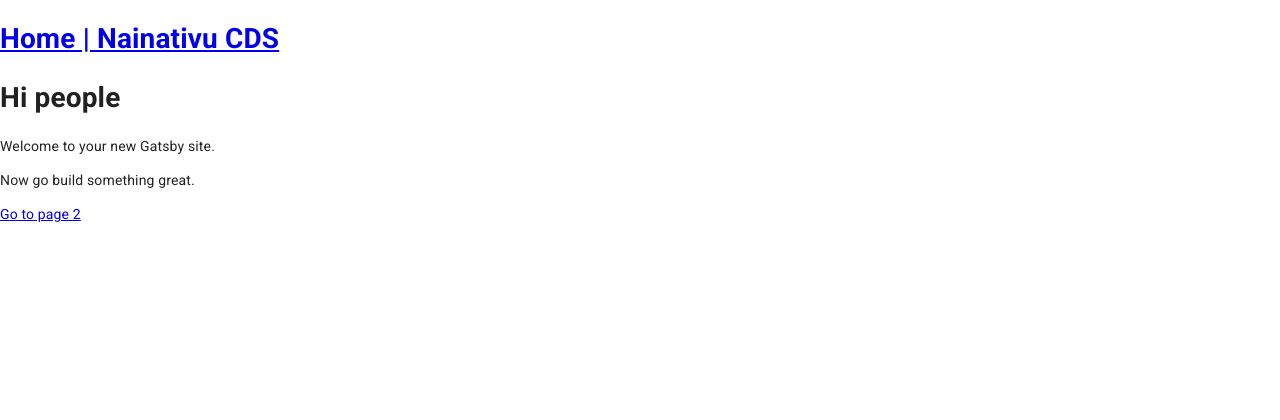
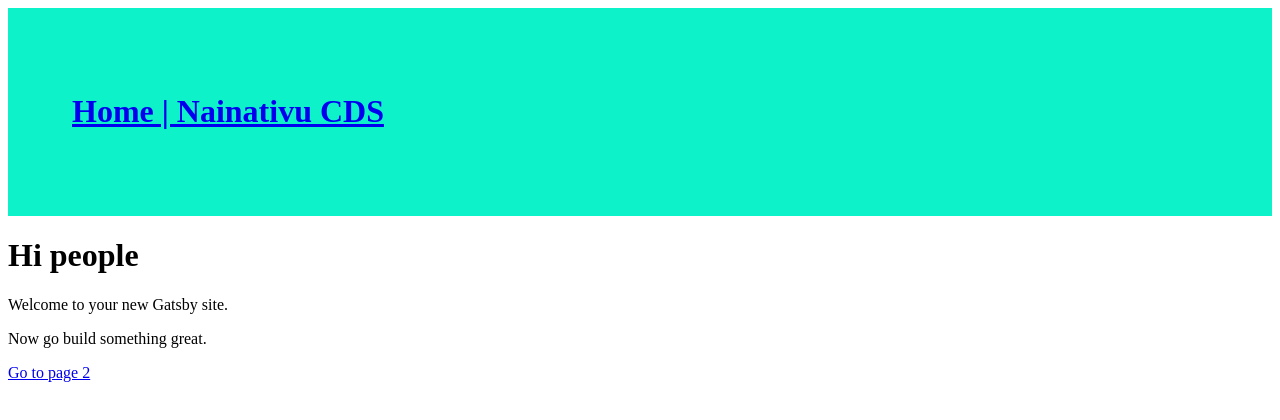
Before and after one commit to jana19-dev/ncds_v3, a Gatsby site in the folder gatsby/: page / in a window 1280 px wide. Built offline with nearby package versions, Linux system fonts and the light colour scheme; Gatsby itself is replaced by a stand-in of ours.

Commit message:
Replace material-ui with styled-components

```diff
--- a/gatsby/gatsby-config.js
+++ b/gatsby/gatsby-config.js
@@ -6,7 +6,7 @@ module.exports = {
     siteUrl: 'https://nainativucds.org'
   },
   plugins: [
-    'gatsby-plugin-material-ui',
+    'gatsby-plugin-styled-components',
     'gatsby-plugin-react-helmet',
     {
       resolve: 'gatsby-source-filesystem',
--- a/gatsby/src/components/header/index.js
+++ b/gatsby/src/components/header/index.js
@@ -2,6 +2,12 @@ import { Link, useStaticQuery, graphql } from 'gatsby'
 import PropTypes from 'prop-types'
 import React from 'react'
 import { Location } from '@reach/router'
+import styled from 'styled-components'
+
+const StyledHeader = styled.header`
+  padding: 4em;
+  background: ${({ theme, colorMode }) => theme[colorMode].main};
+`
 
 const Header = ({ title }) => {
   const data = useStaticQuery(graphql`
@@ -19,7 +25,7 @@ const Header = ({ title }) => {
       {({ location }) => {
         console.log(location)
         return (
-          <header>
+          <StyledHeader colorMode='light'>
             <div>
               <h1>
                 <Link to='/'>
@@ -27,7 +33,7 @@ const Header = ({ title }) => {
                 </Link>
               </h1>
             </div>
-          </header>
+          </StyledHeader>
         )
       }}
     </Location>
--- a/gatsby/src/components/layout.js
+++ b/gatsby/src/components/layout.js
@@ -1,7 +1,6 @@
 import React from 'react'
 import PropTypes from 'prop-types'
-import CssBaseline from '@material-ui/core/CssBaseline'
-import { ThemeProvider } from '@material-ui/core/styles'
+import { ThemeProvider } from 'styled-components'
 
 import Header from './header'
 import Seo from '../components/seo'
@@ -12,12 +11,9 @@ const Layout = ({ title, children }) => {
     <>
       <Seo title={title} />
       <ThemeProvider theme={theme}>
-        <CssBaseline />
         <Header title={title} />
-        <div>
-          <main>{children}</main>
-          <footer />
-        </div>
+        <main>{children}</main>
+        <footer />
       </ThemeProvider>
     </>
   )
--- a/gatsby/src/utils/theme.js
+++ b/gatsby/src/utils/theme.js
@@ -1,21 +1,8 @@
-import { createMuiTheme } from '@material-ui/core/styles'
-import { red } from '@material-ui/core/colors'
-
-const theme = createMuiTheme({
-  palette: {
-    primary: {
-      main: '#556cd6'
-    },
-    secondary: {
-      main: '#19857b'
-    },
-    error: {
-      main: red.A400
-    },
-    background: {
-      default: '#fff'
-    }
+export default {
+  light: {
+    main: '#0df2c9'
+  },
+  dark: {
+    main: '#20272F'
   }
-})
-
-export default theme
+}
```
Also changed, not shown: gatsby/package.json (+4 -3 lines), 1 other file.
